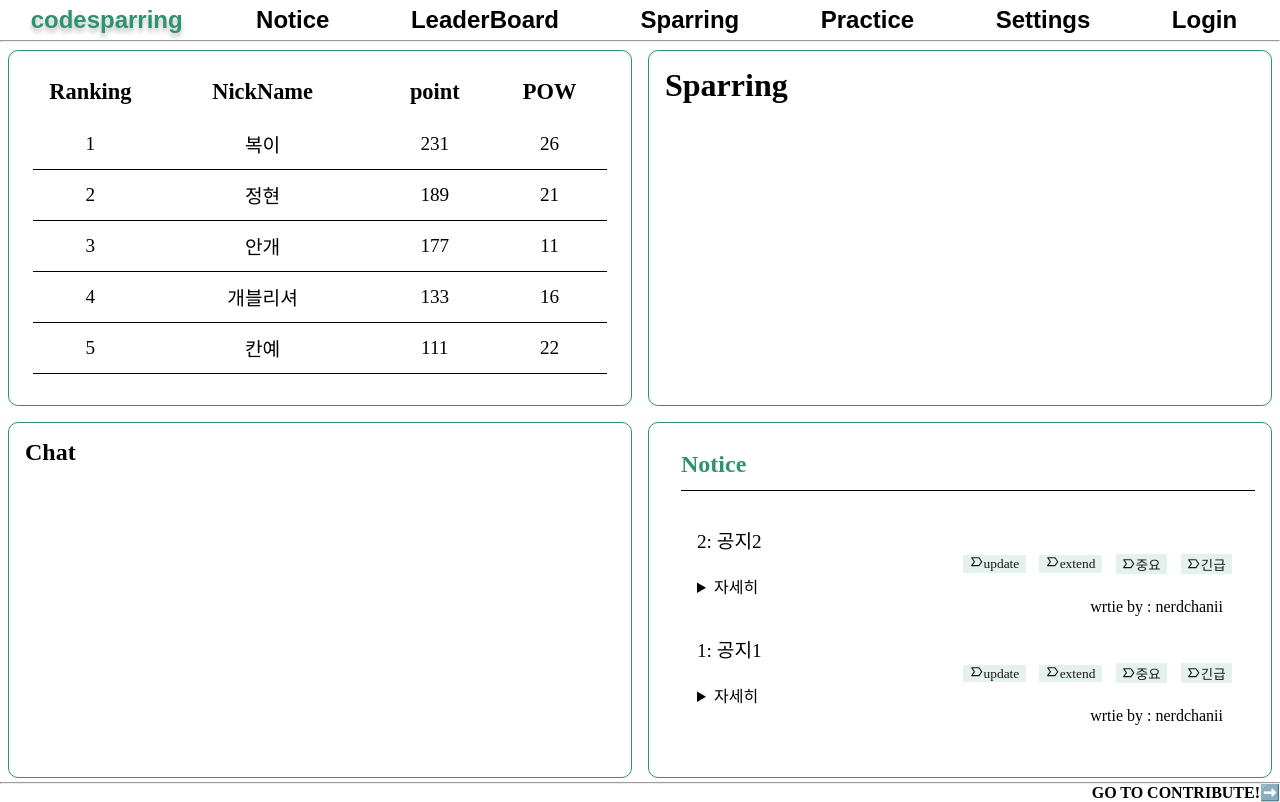
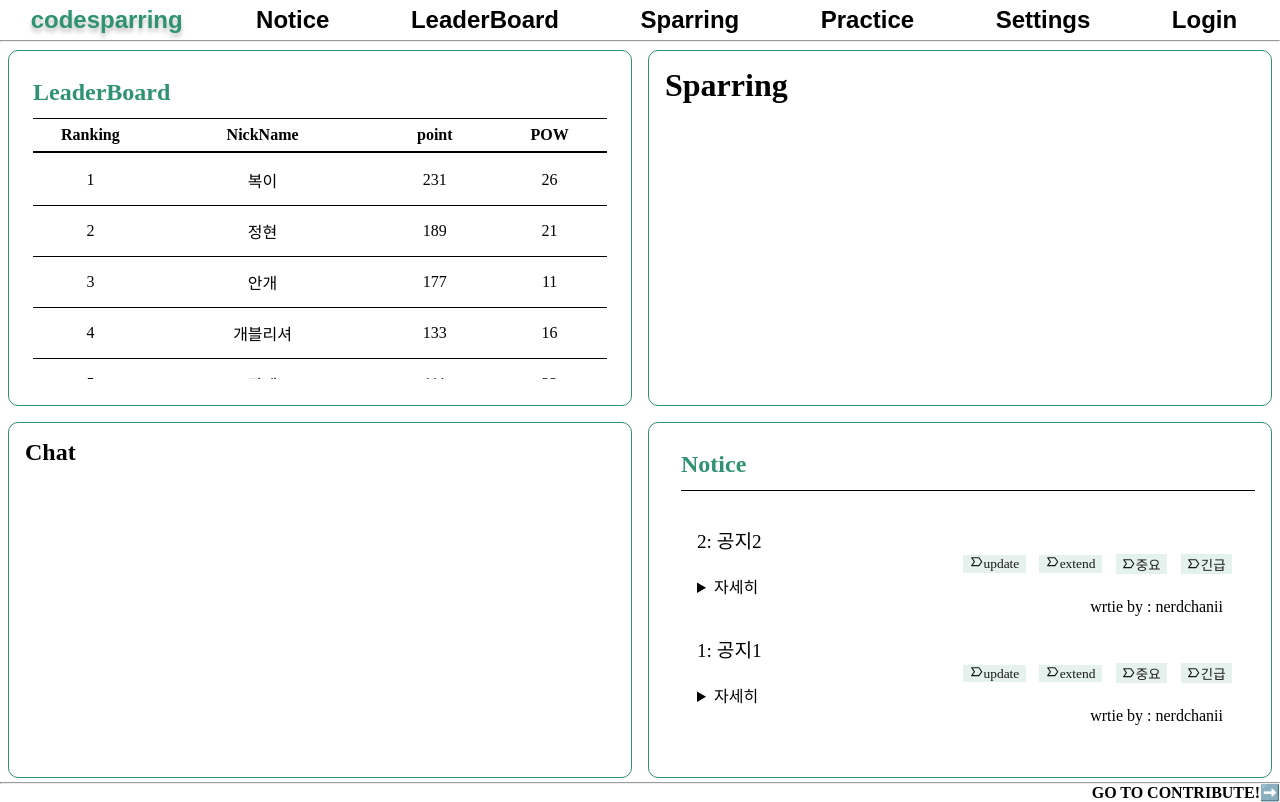
Before and after one commit to nerdchanii/codesparring-client, a React (Create React App) app: page / in a window 1280 px wide. Built offline with nearby package versions, Linux system fonts and the light colour scheme.

Commit message:
[style및 구조] LeaderBoard 컴포넌트 수정

```diff
--- a/src/components/leaderboard/BoardList.jsx
+++ b/src/components/leaderboard/BoardList.jsx
@@ -2,6 +2,7 @@ import { useRecoilState } from 'recoil';
 import { loadding } from '../../state/loading';
 import { useCallback, useEffect, useState } from 'react';
 import './BoardListItem.scss';
+import BoardListHeader from './BoardListHeader';
 // POW = Prolbem of Week
 const BoardListItem = (props) => {
   const { ranking, nickName, point, POW } = props;
@@ -141,6 +142,8 @@ const BoardList = () => {
     return <h1>정보가 없습니다</h1>;
   }
   return (
+    <>
+      <BoardListHeader />
       <ul className="BoardList">
         {rankList.map((user) => (
           <BoardListItem
@@ -152,6 +155,7 @@ const BoardList = () => {
           />
         ))}
       </ul>
+    </>
   );
 };
 
--- a/src/components/leaderboard/BoardHeader.jsx
+++ b/src/components/leaderboard/BoardListHeader.jsx
@@ -1,7 +1,7 @@
 import './BoardListItem.scss';
-const BoardHeader = () => {
+const BoardListHeader = () => {
   return (
-    <div className="BoardHeader">
+    <div className="BoardListHeader">
       <div className="Ranking">Ranking</div>
       <div className="NickName">NickName</div>
       <div className="point">point</div>
@@ -10,4 +10,4 @@ const BoardHeader = () => {
   );
 };
 
-export default BoardHeader;
+export default BoardListHeader;
--- a/src/components/leaderboard/BoardListItem.scss
+++ b/src/components/leaderboard/BoardListItem.scss
@@ -1,7 +1,7 @@
 .BoardListItem {
   min-height: 50px;
   display: flex;
-  font-size: 1.2rem;
+  font-size: 1em;
   * {
     display: inline;
     justify-content: center;
@@ -25,13 +25,15 @@
   }
 }
 
-.BoardHeader {
+.BoardListHeader {
   display: flex;
-  min-height: 50px;
-  font-size: 1.4rem;
+  min-height: 2em;
+  font-size: 1em;
+  font-weight: bold;
+  align-items: center;
+
   margin-bottom: 2px;
-  align-items: center;
-  font-weight: bold;
+  border-bottom: 2px solid black;
   * {
     text-align: center;
     display: inline;
--- a/src/components/leaderboard/LeaderBoard.scss
+++ b/src/components/leaderboard/LeaderBoard.scss
@@ -5,4 +5,16 @@
   flex-direction: column;
   margin-right: 0.5rem;
   margin-left: 0.5rem;
+  overflow-y: hidden;
 }
+
+.BoardHeader {
+  color: #2f9272;
+  font-weight: bold;
+  font-size: 1.5em;
+
+  border-bottom: 1px solid black;
+  padding-bottom: 0.5em;
+  max-height: fit-content;
+  margin-top: 0.5em;
+}
--- a/src/components/leaderboard/Leaderboard.jsx
+++ b/src/components/leaderboard/Leaderboard.jsx
@@ -1,11 +1,10 @@
-import BoardHeader from './BoardHeader';
 import BoardList from './BoardList';
 import './LeaderBoard.scss';
 
 const LeaderBoard = () => {
   return (
     <div className="LeaderBoard">
-      <BoardHeader />
+      <div className="BoardHeader">LeaderBoard</div>
       <BoardList />
     </div>
   );
```
Lines whose indentation alone changed are shown as unchanged.
